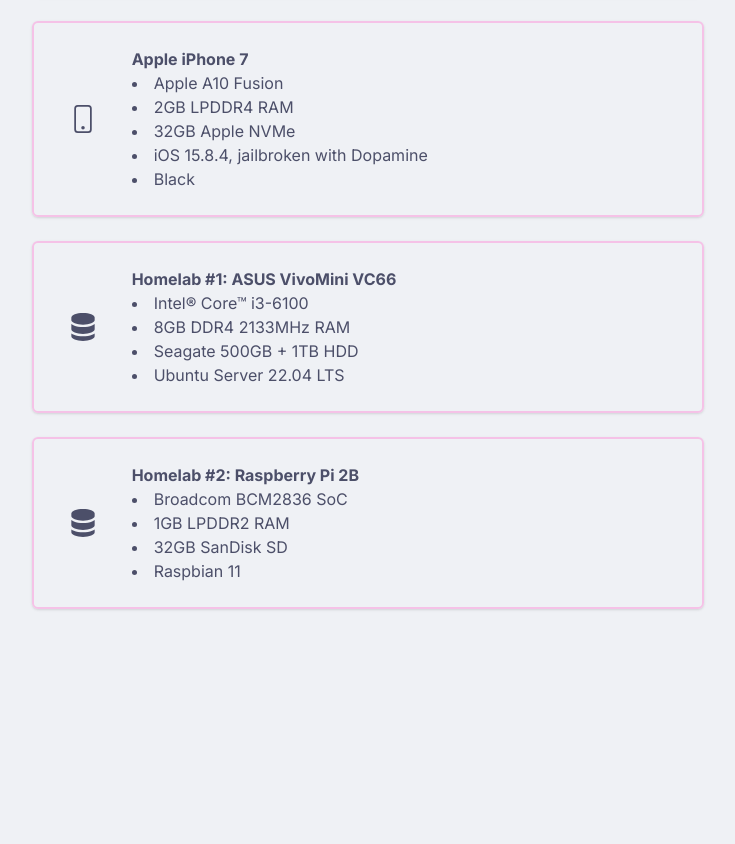
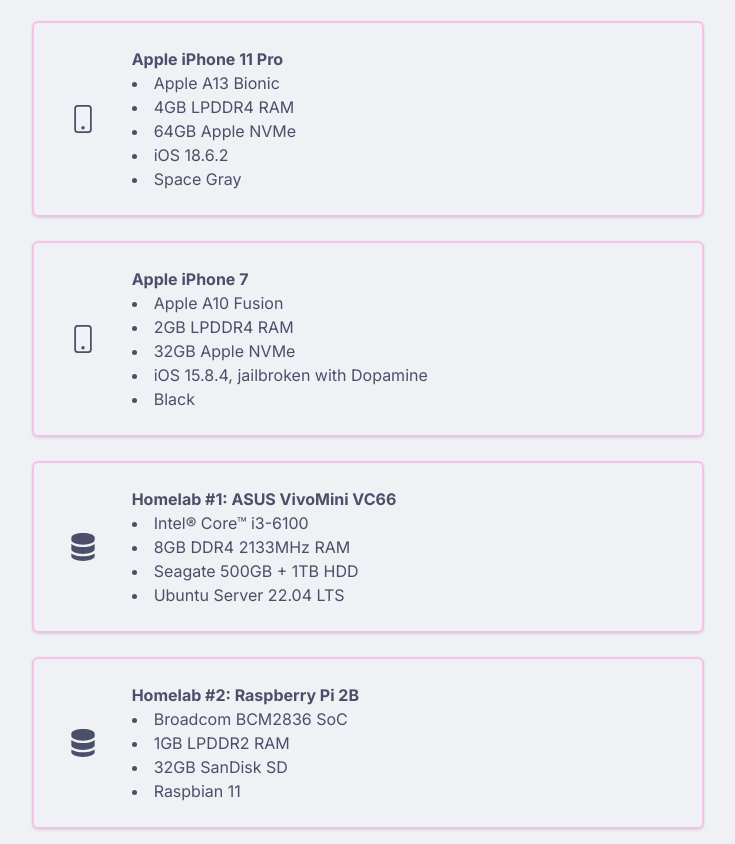
Before and after one commit to khanhmuy/khanhmuy.github.io, a website: page devices/index.html in a window 1280 px wide. Shown: the part 951-1795 px from the top of the page, without its empty margins (224-959 px from the left). Before the commit the page ends 1624 px from the top, so only its background shows below. Drawn offline with nearby package versions, Linux system fonts and the light colour scheme.

Commit message:
things change

```diff
--- a/devices/index.html
+++ b/devices/index.html
@@ -110,6 +110,24 @@
                                 </svg>
                             </div>
                             <div class="flex flex-col items-center sm:items-start w-full sm:w-11/12">
+                                <div class="flex gap-2 items-center font-bold">Apple iPhone 11 Pro</div>
+                                <div class="text-gray-600 dark:text-gray-300 boxLinks">
+                                    <li>Apple A13 Bionic</li>
+                                    <li>4GB LPDDR4 RAM</li>
+                                    <li>64GB Apple NVMe</li>
+                                    <li>iOS 18.6.2</li>
+                                    <li>Space Gray</li>
+                                </div>
+                            </div>
+                        </div>
+                        <div class="focus:outline-none transition duration-300 ease-in-out transform hover:scale-[1.03] flex flex-col sm:flex-row text-center sm:text-left px-8 sm:px-6 py-6 rounded-md border-2 border-pink-dark shadow max-w-2xl hoverScale">
+                            <div class="flex items-center justify-center text-4xl w-full sm:w-1/12 mr-6 mb-4 sm:mb-0">
+                                <svg xmlns="http://www.w3.org/2000/svg" fill="currentColor" class="bi bi-phone projIcon" viewBox="0 0 16 16">
+                                    <path d="M11 1a1 1 0 0 1 1 1v12a1 1 0 0 1-1 1H5a1 1 0 0 1-1-1V2a1 1 0 0 1 1-1zM5 0a2 2 0 0 0-2 2v12a2 2 0 0 0 2 2h6a2 2 0 0 0 2-2V2a2 2 0 0 0-2-2z"/>
+                                    <path d="M8 14a1 1 0 1 0 0-2 1 1 0 0 0 0 2"/>
+                                </svg>
+                            </div>
+                            <div class="flex flex-col items-center sm:items-start w-full sm:w-11/12">
                                 <div class="flex gap-2 items-center font-bold">Apple iPhone 7</div>
                                 <div class="text-gray-600 dark:text-gray-300 boxLinks">
                                     <li>Apple A10 Fusion</li>
```
Also changed, not shown: index.html (+4 -4 lines).
